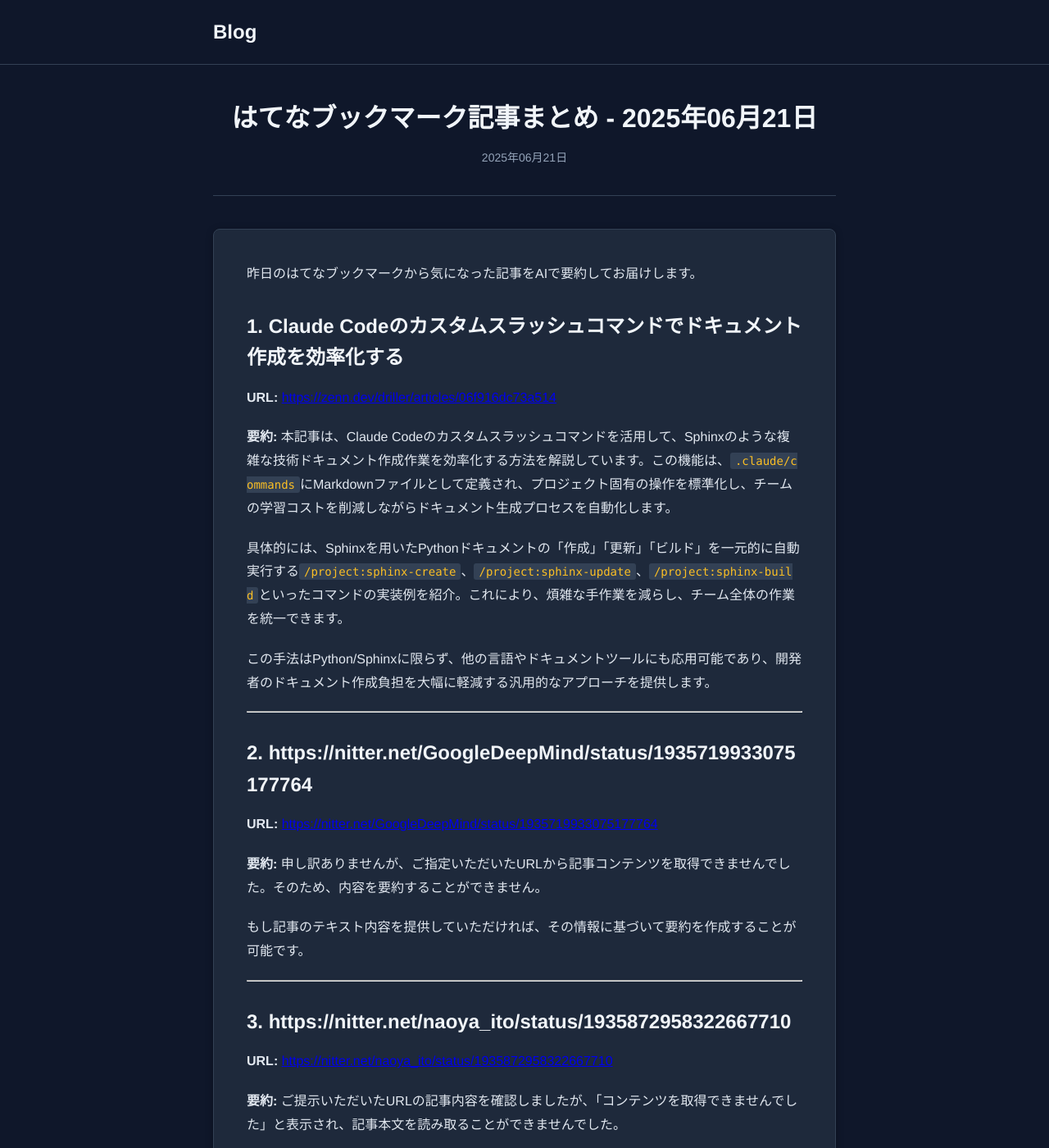
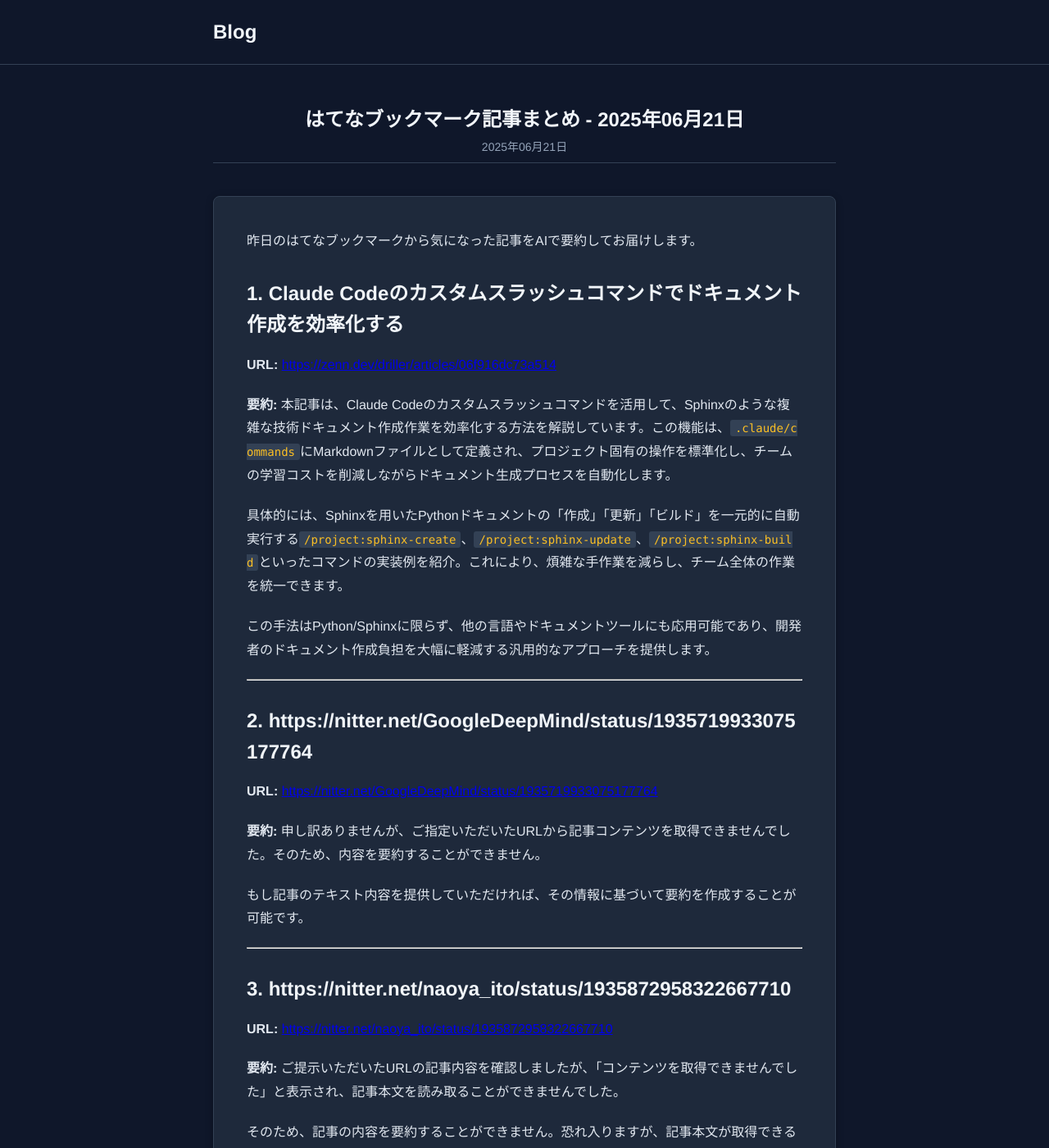
Before and after one commit to 6uclz1/claude-code-blog-site, a Jekyll site: the page built from _posts/2025-06-21-bookmark-summary.md, in a window 1280 px wide and 1400 px high. Shown: the whole window at 82% size. Built offline with Jekyll 4.4.1, drawn with Linux system fonts in a browser that asks for light colours.

Commit message:
投稿メタ情報のマージンを調整し、投稿ヘッダーのスタイルを改善

```diff
--- a/assets/css/style.css
+++ b/assets/css/style.css
@@ -85,7 +85,7 @@
 .post-meta {
   color: #94a3b8;
   font-size: 14px;
-  margin-bottom: 15px;
+  margin-bottom: 8px;
 }
 
 .post-excerpt {
@@ -97,17 +97,16 @@
 /* Single Post */
 .post-header {
   text-align: center;
-  background-color: #0f172a;
   margin-bottom: 40px;
-  padding-bottom: 20px;
   border-bottom: 1px solid #334155;
 }
 
 .post-header h1 {
-  font-size: 32px;
+  font-size: 24px;
   font-weight: 700;
   color: #f1f5f9;
-  margin-bottom: 10px;
+  margin-bottom: 2px;
+  padding-top: 8px;
 }
 
 .post-content {
```
